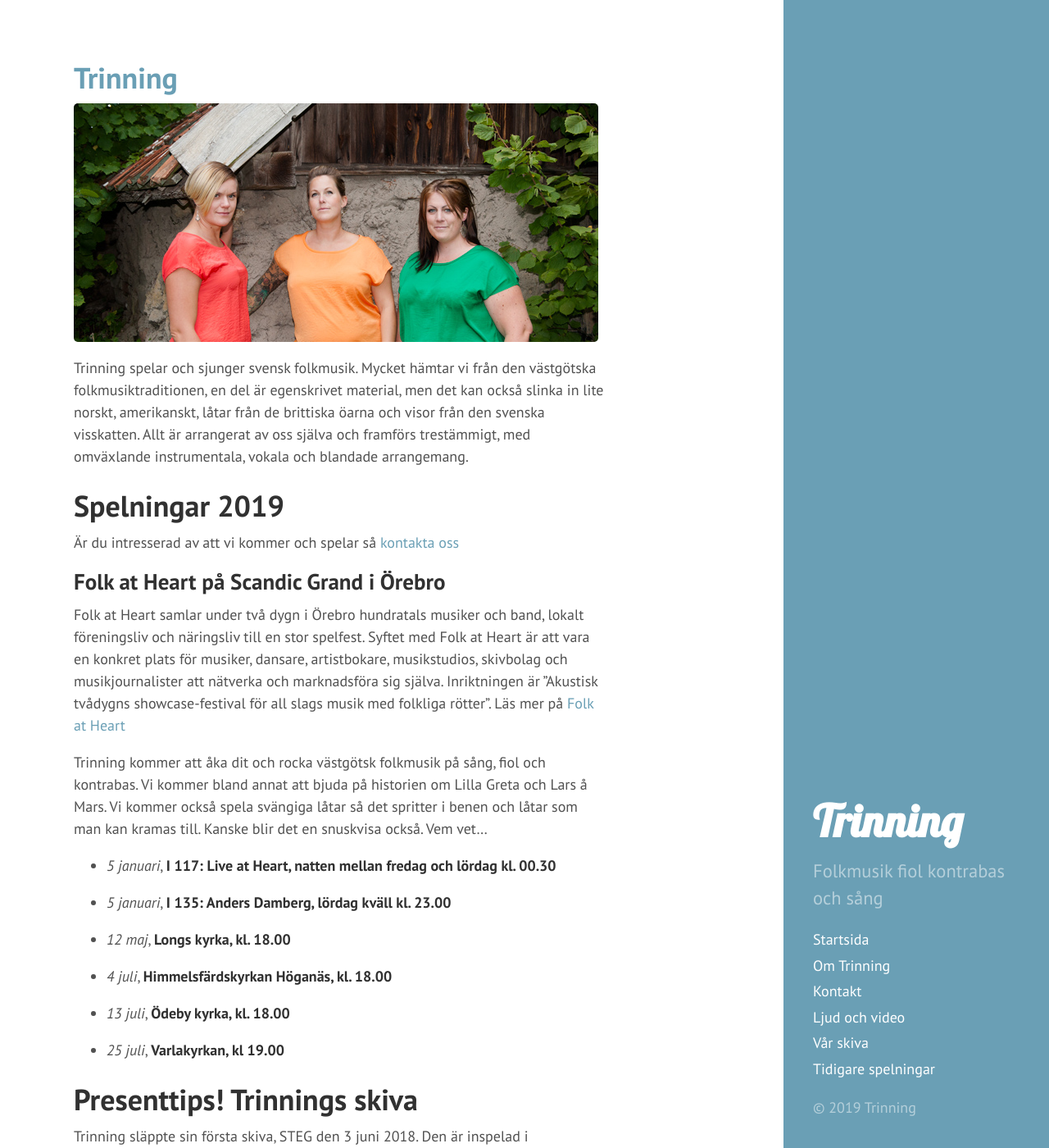
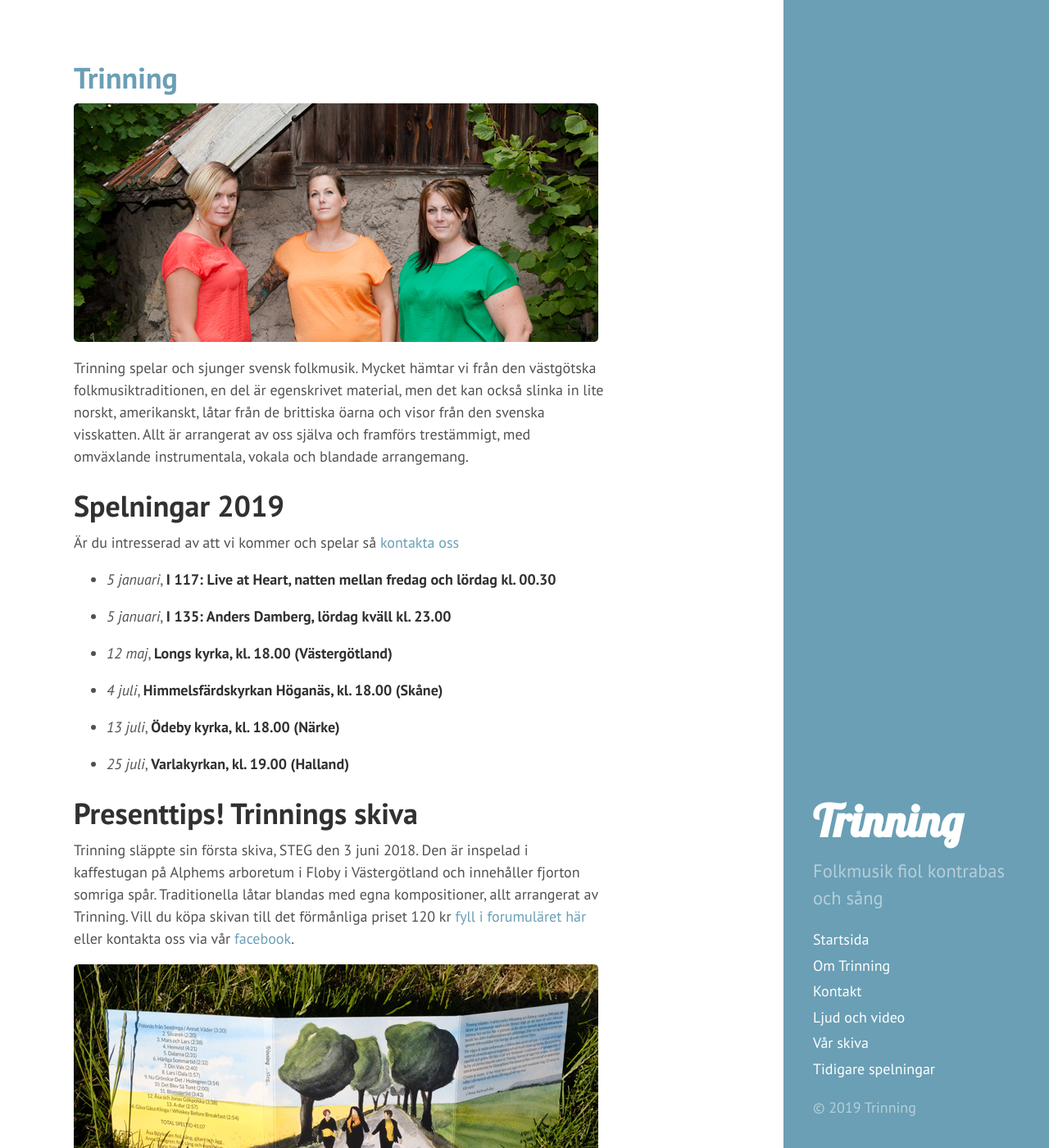
Before and after one commit to trinning/trinning.github.io, a Jekyll site: the page built from index.md, in a window 1280 px wide and 1400 px high. Shown: the whole window at 82% size. Built offline with Jekyll 4.4.1, drawn with Linux system fonts in a browser that asks for light colours.

Commit message:
Uppdaterat spelningar

```diff
--- a/index.md
+++ b/index.md
@@ -14,23 +14,17 @@
 # Spelningar 2019
 Är du intresserad av att vi kommer och spelar så [kontakta oss](/kontakt)
 
-## Folk at Heart på Scandic Grand i Örebro
-Folk at Heart samlar under två dygn i Örebro hundratals musiker och band, lokalt föreningsliv och näringsliv till en stor spelfest. Syftet med Folk at Heart är att vara en konkret plats för musiker, dansare, artistbokare, musikstudios, skivbolag och musikjournalister att nätverka och marknadsföra sig själva. Inriktningen är ”Akustisk tvådygns showcase-festival för all slags musik med folkliga rötter”. Läs mer på [Folk at Heart](https://folkatheart.se/)
-
-Trinning kommer att åka dit och rocka västgötsk folkmusik på sång, fiol och kontrabas. Vi kommer bland annat att bjuda på historien om Lilla Greta och Lars å Mars. Vi kommer också spela svängiga låtar så det spritter i benen och låtar som man kan kramas till. Kanske blir det en snuskvisa också.
-Vem vet...
-
 * *5 januari*, **I 117: Live at Heart, natten mellan fredag och lördag kl. 00.30**
 
 * *5 januari*, **I 135: Anders Damberg, lördag kväll kl. 23.00**
 
-* *12 maj*, **Longs kyrka, kl. 18.00**
+* *12 maj*, **Longs kyrka, kl. 18.00 (Västergötland)**
 
-* *4 juli*, **Himmelsfärdskyrkan Höganäs, kl. 18.00**
+* *4 juli*, **Himmelsfärdskyrkan Höganäs, kl. 18.00 (Skåne)**
 
-* *13 juli*, **Ödeby kyrka, kl. 18.00**
+* *13 juli*, **Ödeby kyrka, kl. 18.00 (Närke)**
 
-* *25 juli*, **Varlakyrkan, kl 19.00**
+* *25 juli*, **Varlakyrkan, kl. 19.00 (Halland)**
 
 # Presenttips! Trinnings skiva
 Trinning släppte sin första skiva, STEG den 3 juni 2018. Den är inspelad i kaffestugan på Alphems arboretum i Floby i Västergötland och innehåller fjorton somriga spår. Traditionella låtar blandas med egna kompositioner, allt arrangerat av Trinning. Vill du köpa skivan till det förmånliga priset 120 kr [fyll i forumuläret här](/skivor) eller kontakta oss via vår [facebook](https://www.facebook.com/trinningfolk/).
```
